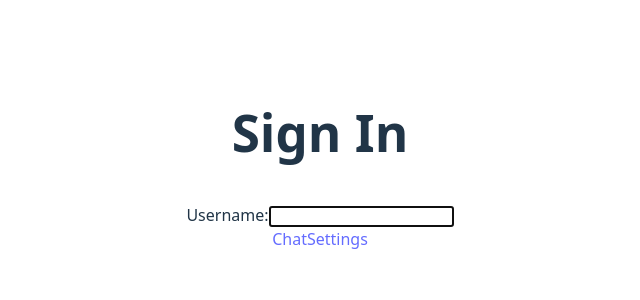
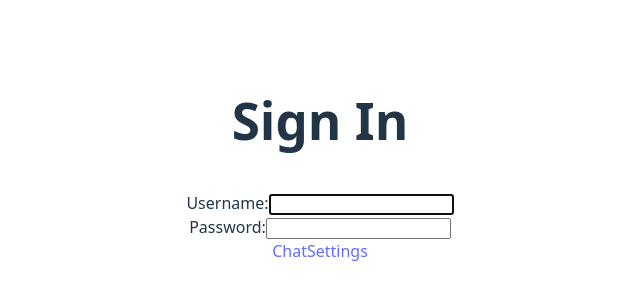
Before and after one commit to Mikasa-Hayashi/Navi, a React (Vite) app in the folder frontend/: page /login in a window 1280 px wide. Shown: the part 244-544 px from the top of the page, without its empty margins (320-960 px from the left). Built offline with nearby package versions, Linux system fonts and the light colour scheme; no server answers.

Commit message:
chore: added password field

```diff
--- a/frontend/src/pages/auth/Login.jsx
+++ b/frontend/src/pages/auth/Login.jsx
@@ -35,6 +35,16 @@
                         required
                     />
                 </div>
+                <div>
+                    <label htmlFor="password">Password:</label>
+                    <input
+                        type="password"
+                        id="password"
+                        onChange={(event) => setPassword(event.target.value)}
+                        value={password}
+                        required
+                    />
+                </div>
             </form>
         </section>
     )
```
